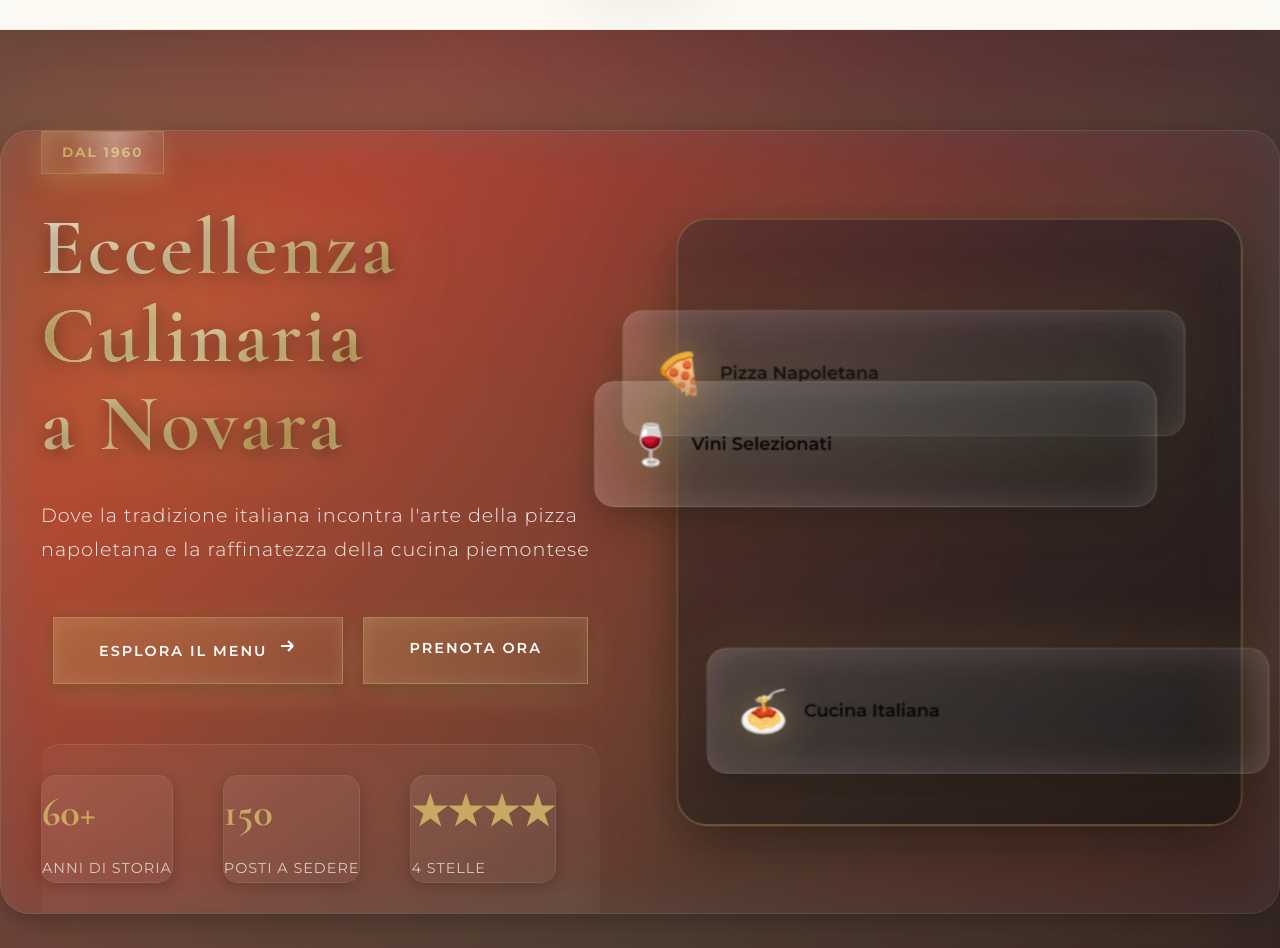
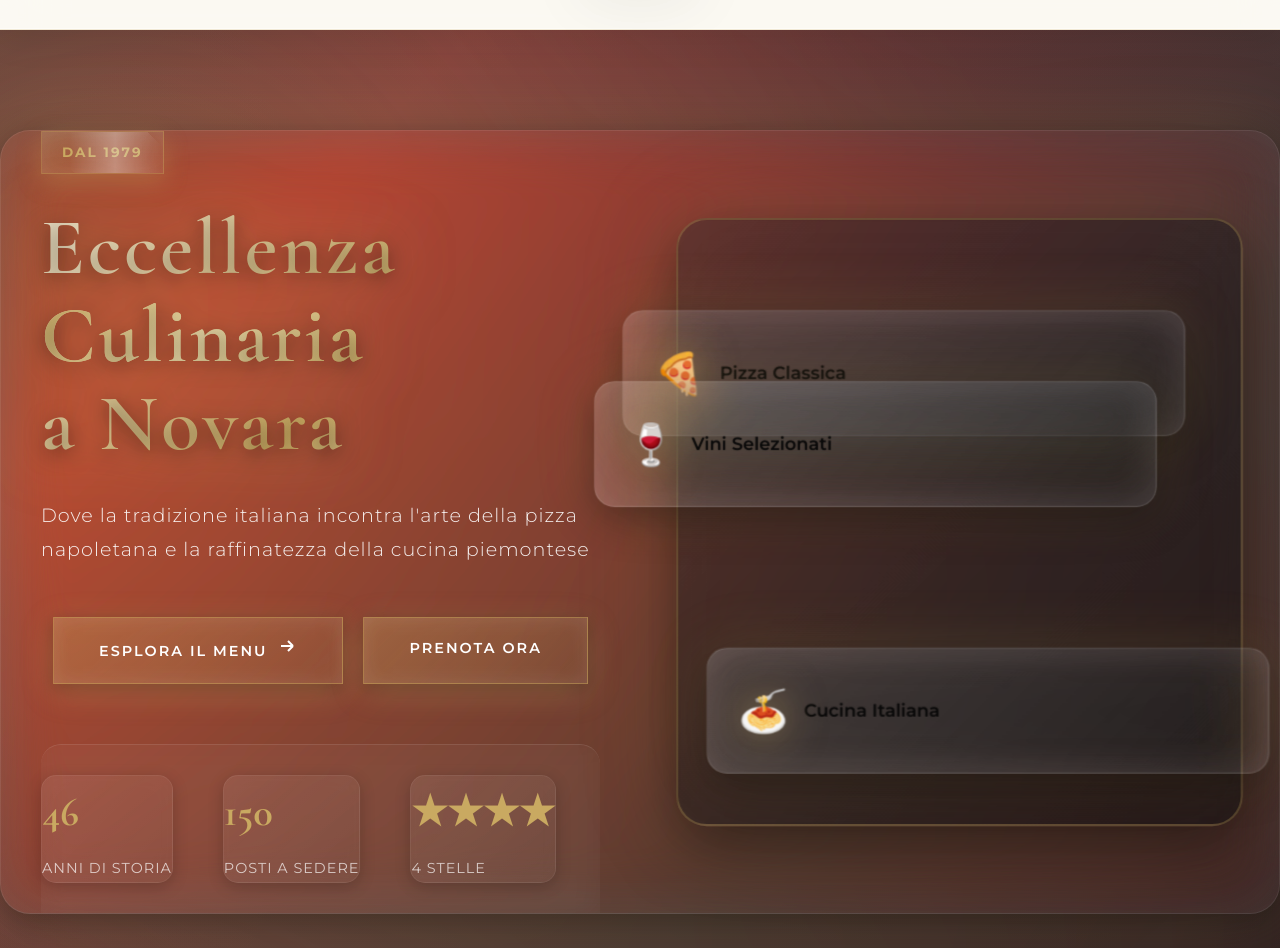
Before and after one commit to AyoubMahfoud/pizzeriacentro, a React (Vite) app: page / in a window 1280 px wide. Shown: the part 144-1092 px from the top of the page. Built offline with nearby package versions, Linux system fonts and the light colour scheme; a web font is replaced by a local one.

Commit message:
Aggiorna informazioni storiche - fondazione dal 1979 (46 anni), rimuove schiacciata con aglio, cambia 'Pizza Napoletana' in 'Pizza Classica'

```diff
--- a/src/components/Hero.jsx
+++ b/src/components/Hero.jsx
@@ -6,7 +6,7 @@ function Hero() {
       <div className="hero-split-container">
         {/* Left Side - Content */}
         <div className="hero-left">
-          <div className="hero-badge">Dal 1960</div>
+          <div className="hero-badge">Dal 1979</div>
           <h1 className="hero-title">
             Eccellenza<br/>
             <span className="gold-text">Culinaria</span><br/>
@@ -29,7 +29,7 @@ function Hero() {
           </div>
           <div className="hero-stats">
             <div className="stat-item">
-              <span className="stat-number">60+</span>
+              <span className="stat-number">46</span>
               <span className="stat-label">Anni di Storia</span>
             </div>
             <div className="stat-item">
@@ -48,7 +48,7 @@ function Hero() {
           <div className="hero-image-wrapper">
             <div className="floating-card card-1">
               <span className="card-icon">🍕</span>
-              <span className="card-text">Pizza Napoletana</span>
+              <span className="card-text">Pizza Classica</span>
             </div>
             <div className="floating-card card-2">
               <span className="card-icon">🍝</span>
--- a/src/components/Pizzeria.jsx
+++ b/src/components/Pizzeria.jsx
@@ -10,7 +10,7 @@ function Pizzeria() {
           <div className="section-header">
             <span className="section-label">Le Nostre Specialità</span>
             <h2 className="section-title-large">
-              L'Arte della <span className="gold-text">Pizza</span> Napoletana
+              L'Arte della <span className="gold-text">Pizza</span> Classica
             </h2>
             <p className="section-subtitle">
               Tradizione partenopea e creatività dei nostri maestri pizzaioli
@@ -41,8 +41,8 @@ function Pizzeria() {
               <span className="box-icon">🍕</span>
               <h3 className="box-title">Pizza al Metro</h3>
               <p className="box-description">
-                La nostra specialità: schiacciata croccante con aglio
-                e pomodoro fresco. Perfetta da condividere!
+                La nostra specialità: pizza croccante con pomodoro fresco.
+                Perfetta da condividere!
               </p>
             </div>
 
@@ -159,10 +159,10 @@ function Pizzeria() {
 
               <div className="stat-box">
                 <span className="stat-icon">👨‍🍳</span>
-                <span className="stat-number">60+</span>
+                <span className="stat-number">46</span>
                 <span className="stat-label">Anni di Esperienza</span>
                 <p className="stat-description">
-                  Tradizione che si tramanda dal 1960
+                  Tradizione che si tramanda dal 1979
                 </p>
               </div>
             </div>
```
Also changed, not shown: .claude/settings.local.json.
